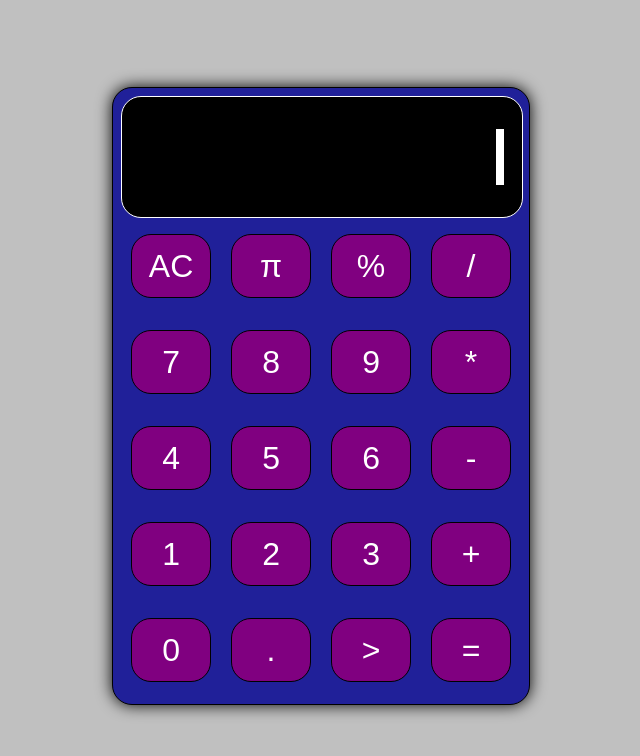
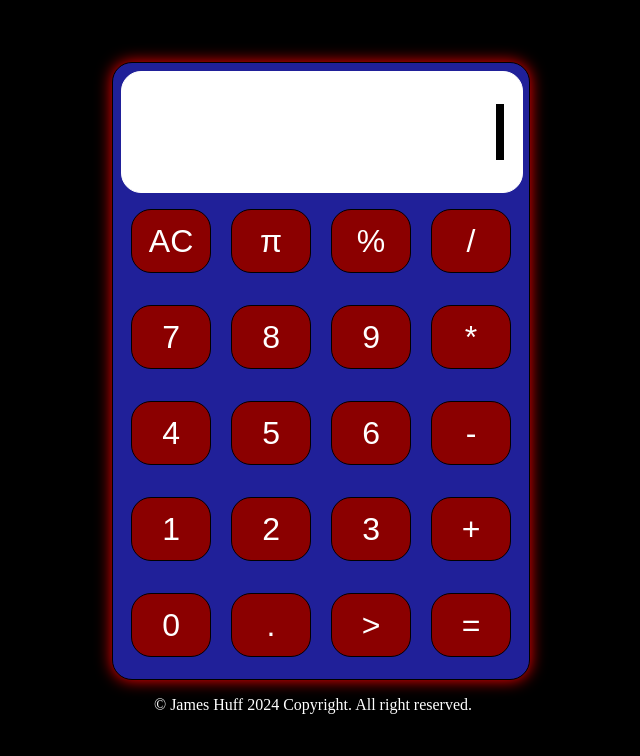
Before and after one commit to Jameshuff95/Calculator, a React (Vite) app: page / in a window 1280 px wide. Shown: the top 756 px of the page, without its empty margins (327-967 px from the left). Built offline with nearby package versions, Linux system fonts and the light colour scheme.

Commit message:
cosmetic styling changes

```diff
--- a/index.html
+++ b/index.html
@@ -4,10 +4,13 @@
     <meta charset="UTF-8" />
     <link rel="icon" type="image/svg+xml" href="" />
     <meta name="viewport" content="width=device-width, initial-scale=1.0" />
-    <title>Tic Tac Toe</title>
+    <title>Calculator</title>
   </head>
   <body>
     <div id="root"></div>
     <script type="module" src="/src/main.jsx"></script>
   </body>
+  <footer>
+    <p>© James Huff 2024 Copyright. All right reserved.</p>
+  </footer>
 </html>
--- a/src/App.css
+++ b/src/App.css
@@ -2,7 +2,10 @@ html {
   display: grid;
   place-items: center;
   height: 99dvh;
-  background-color: silver;
+  background-color: black;
+  padding: 0;
+  box-sizing: border-box;
+  overflow: hidden;
 }
 
 .body {
@@ -10,13 +13,13 @@ html {
   height: 75dvh;
   width: 50dvh;
   max-width: 500px;
-  margin: auto;
+  margin: 0;
   border-radius: 20px;
   background-color: rgb(32, 32, 153);
   display: flex;
   flex-direction: column;
   padding: 2%;
-  box-shadow: 0 0 1rem black;
+  box-shadow: 0 0 1rem red;
 }
 
 .main {
@@ -28,8 +31,8 @@ html {
   border-radius: 20px;
   height: 20%;
   width: 100%;
-  background-color: black;
-  color: white;
+  background-color: white;
+  color: black;
   display: flex;
   align-items: center;
 }
@@ -46,7 +49,7 @@ html {
 }
 
 .display_cursor {
-  background-color: white;
+  background-color: black;
   width: 0.5rem;
   height: 3.5rem;
   margin-right: 0.5rem;
@@ -63,7 +66,7 @@ html {
 
 .button {
   border: 1px solid black;
-  background-color: purple;
+  background-color: darkred;
   color: white;
   width: 5rem;
   font-size: 2rem;
@@ -74,7 +77,7 @@ html {
 }
 
 .button:hover {
-  box-shadow: inset 0 0 1rem black;
+  box-shadow: inset 0 0 0.5rem black;
   cursor: pointer;
   transform: scale(0.95);
 }
@@ -92,3 +95,8 @@ html {
     opacity: 1;
   }
 }
+
+footer {
+  color: white;
+  text-align: center;
+}
```
